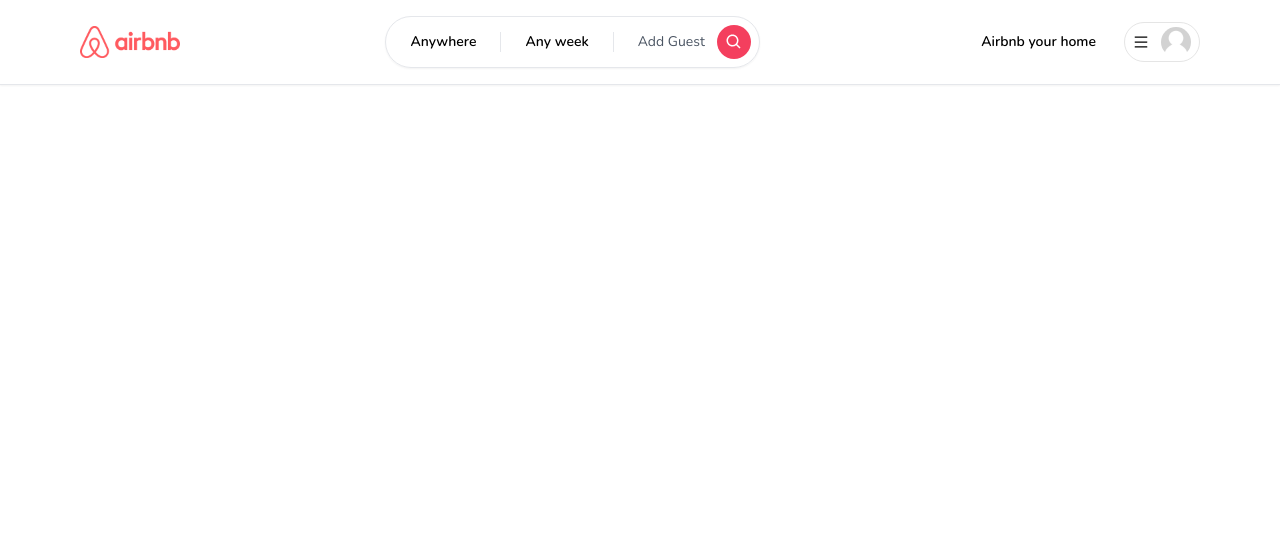
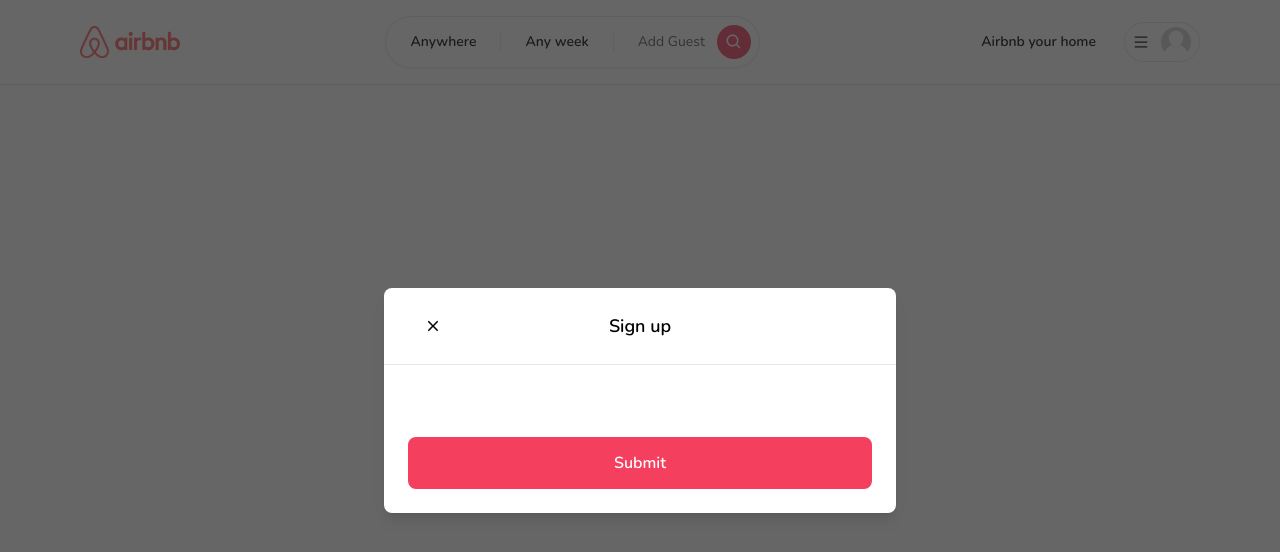
Before and after one commit to isumitkr0/airbnb-clone, a Next.js app: page / in a window 1280 px wide. Shown: the top 552 px of the page. Built offline with nearby package versions, Linux system fonts and the light colour scheme.

Commit message:
added Modal barebone

```diff
--- /dev/null
+++ b/app/components/ClientOnly.tsx
@@ -0,0 +1,23 @@
+"use client";
+
+import { ReactNode, useEffect, useState } from "react";
+
+interface ClienOnlyProps {
+  children: ReactNode;
+}
+
+const ClientOnly: React.FC<ClienOnlyProps> = ({ children }) => {
+  const [hasMounted, setHasMounted] = useState<boolean>(false);
+
+  useEffect(() => {
+    setHasMounted(true);
+  }, []);
+
+  if (!hasMounted) {
+    return null;
+  }
+
+  return <>{children}</>;
+};
+
+export default ClientOnly;
--- /dev/null
+++ b/app/components/button/index.tsx
@@ -0,0 +1,49 @@
+"use client";
+
+import { IconType } from "react-icons";
+
+interface ButtonProps {
+  label: string;
+  onClick: (e: React.MouseEvent<HTMLButtonElement>) => void;
+  disabled?: boolean;
+  outline?: boolean;
+  small?: boolean;
+  icon?: IconType;
+}
+
+const Button: React.FC<ButtonProps> = ({
+  label,
+  onClick,
+  disabled,
+  outline,
+  small,
+  icon: Icon,
+}) => {
+  return (
+    <button
+      onClick={onClick}
+      disabled={disabled}
+      className={`
+        relative
+        w-full
+        rounded-lg
+        transition
+        hover:opacity-80
+        disabled:cursor-not-allowed
+        disabled:opacity-70
+        ${outline ? "bg-white" : "bg-rose-500"}
+        ${outline ? "border-black" : "border-rose-500"}
+        ${outline ? "text-black" : "text-white"}
+        ${small ? "py-1" : "py-3"}
+        ${small ? "text-sm" : "text-md"}
+        ${small ? "font-light" : "font-semibold"}
+        ${small ? "border-[1px]" : "border-2"}
+            `}
+    >
+      {Icon && <Icon size={24} className="absolute left-4 top-3" />}
+      {label}
+    </button>
+  );
+};
+
+export default Button;
--- /dev/null
+++ b/app/components/modals/index.tsx
@@ -0,0 +1,166 @@
+"use client";
+import { MouseEvent, useCallback, useEffect, useState } from "react";
+import { IoMdClose } from "react-icons/io";
+import Button from "../button";
+
+interface ModalProps {
+  onClose: () => void;
+  onSubmit: () => void;
+  secondaryAction?: () => void;
+  isOpen?: boolean;
+  title?: string;
+  actionLabel: string;
+  disabled?: boolean;
+  secondaryActionLabel?: string;
+  body?: React.ReactElement;
+  footer?: React.ReactElement;
+}
+
+const Modal: React.FC<ModalProps> = ({
+  onClose,
+  onSubmit,
+  secondaryAction,
+  isOpen,
+  disabled,
+  title,
+  body,
+  footer,
+  actionLabel,
+  secondaryActionLabel,
+}) => {
+  const [showModal, setShowModal] = useState(isOpen);
+
+  useEffect(() => {
+    setShowModal(isOpen);
+  }, [isOpen]);
+
+  const handleClose = useCallback(() => {
+    if (disabled) {
+      return;
+    }
+
+    setShowModal(false);
+    setTimeout(() => {
+      onClose();
+    }, 300);
+  }, [onClose, disabled]);
+
+  const handleSubmit = useCallback(() => {
+    if (disabled) {
+      return;
+    }
+
+    onSubmit();
+  }, [disabled, onSubmit]);
+
+  const handleSecondaryAction = useCallback(() => {
+    if (disabled || !secondaryAction) {
+      return;
+    }
+    secondaryAction();
+  }, [disabled, secondaryAction]);
+
+  if (!isOpen) {
+    return null;
+  }
+
+  return (
+    <>
+      <div
+        className="
+          fixed
+          inset-0
+          z-50
+          flex
+          items-center
+          justify-center
+          overflow-y-auto
+          overflow-x-hidden
+          bg-neutral-800/70
+          outline-none
+          focus:outline-none"
+      >
+        <div
+          className="
+            relative
+            mx-auto my-6
+            h-full w-full
+            md:h-auto md:w-2/3
+            lg:h-auto lg:w-1/2
+            xl:w-2/5"
+        >
+          {/* CONTENT */}
+          <div
+            className={`
+            translate
+            h-full
+            duration-300
+            ${showModal ? "translate-y-0" : "translate-y-full"}
+            ${showModal ? "opacity-100" : "opacity-0"}`}
+          >
+            <div
+              className="
+                translate
+                relative
+                flex
+                h-full w-full
+                flex-col
+                rounded-lg border-0
+                bg-white shadow-lg
+                outline-none
+                focus:outline-none
+                md:h-auto
+                lg:h-auto"
+            >
+              {/* HEADER */}
+              <div
+                className="
+                  relative
+                  flex items-center
+                  justify-center
+                  rounded-t
+                  border-b-[1px] p-6"
+              >
+                <button
+                  onClick={handleClose}
+                  className="
+                    absolute
+                    left-9
+                    border-0
+                    p-1
+                    transition
+                    hover:opacity-70"
+                >
+                  <IoMdClose size={18} />
+                </button>
+                <div className="text-lg font-semibold">{title}</div>
+              </div>
+              {/* BODY */}
+              <div className="relative flex-auto p-6">{body}</div>
+              {/* FOOTER */}
+              <div className="flex flex-col gap-2 p-6">
+                <div className="flex w-full flex-row items-center gap-4">
+                  {secondaryAction && secondaryActionLabel && (
+                    <Button
+                      outline
+                      disabled={disabled}
+                      label={secondaryActionLabel}
+                      onClick={handleSecondaryAction}
+                    />
+                  )}
+                  <Button
+                    disabled={disabled}
+                    label={actionLabel}
+                    onClick={handleSubmit}
+                  />
+                </div>
+              </div>
+            </div>
+          </div>
+        </div>
+      </div>
+    </>
+  );
+};
+
+export default Modal;
--- a/app/layout.tsx
+++ b/app/layout.tsx
@@ -1,4 +1,6 @@
 import { Navbar } from "./components";
+import ClientOnly from "./components/ClientOnly";
+import Modal from "./components/modals";
 import "./globals.css";
 
 import { Nunito } from "next/font/google";
@@ -20,7 +22,10 @@
   return (
     <html lang="en">
       <body className={font.className}>
-        <Navbar />
+        <ClientOnly>
+          <Modal isOpen actionLabel="Submit" title="Sign up" />
+          <Navbar />
+        </ClientOnly>
         {children}
       </body>
     </html>
```
